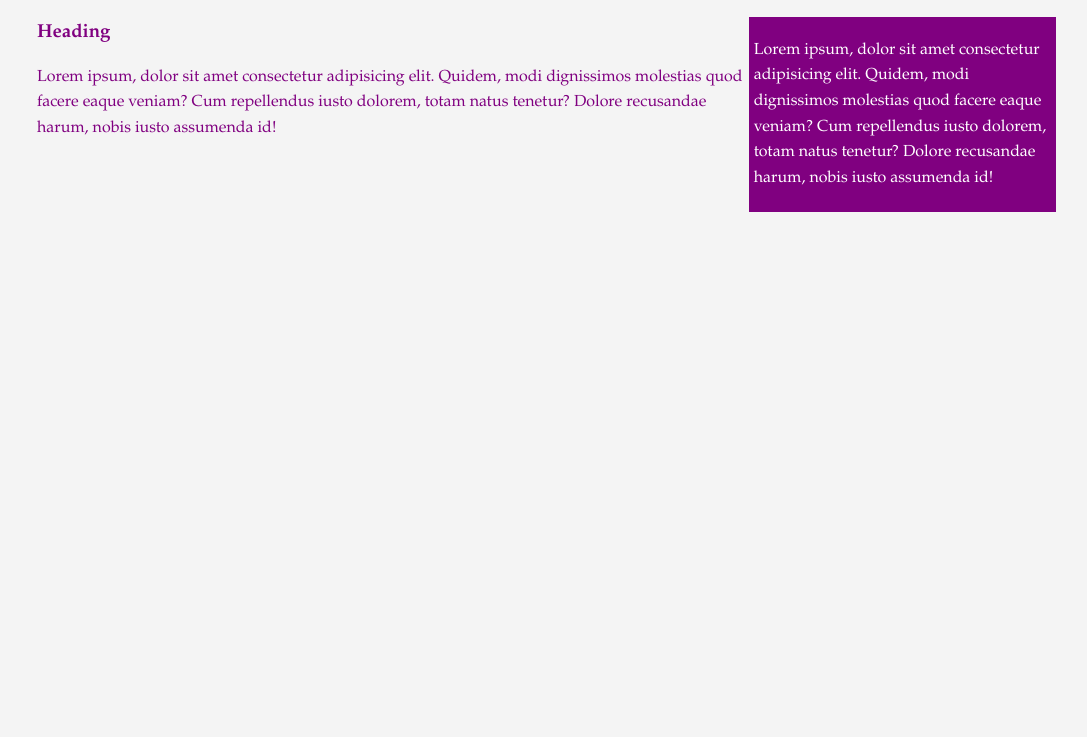
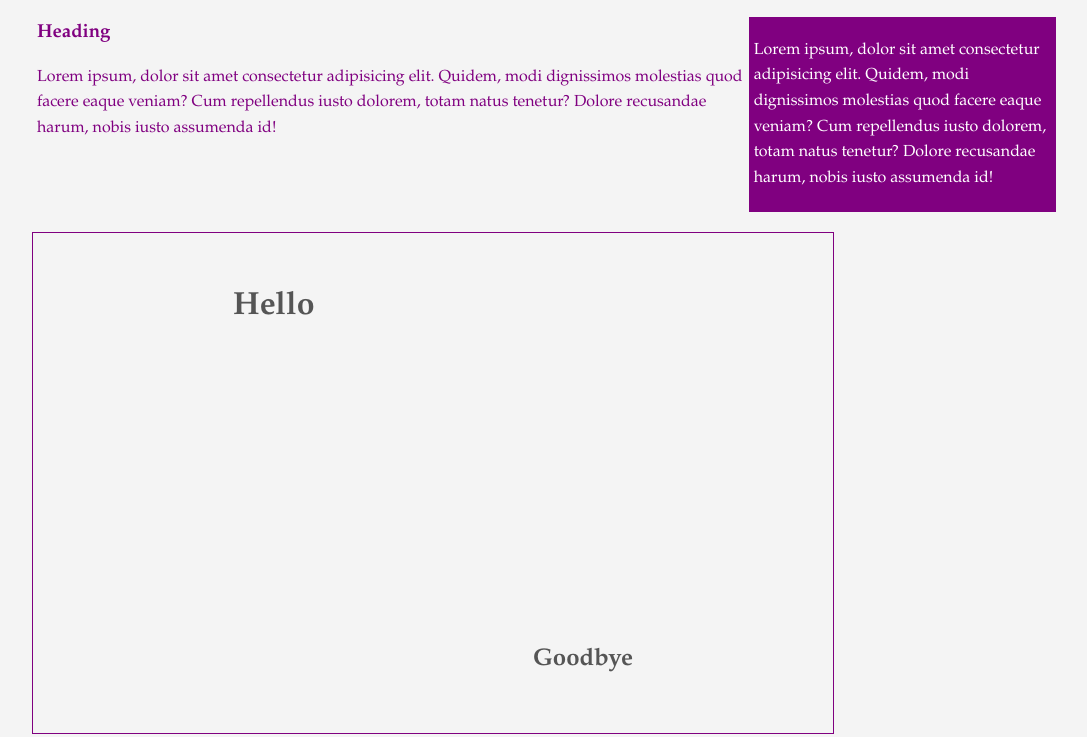
Before and after one commit to GaniyuSodiq/csscheatsheet, a plain HTML site: page index.html in a window 1280 px wide. Shown: the part 1221-1958 px from the top of the page, without its empty margins (96-1183 px from the left). Before the commit the page ends 1718 px from the top, so only its background shows below. Drawn offline with Linux system fonts and the light colour scheme.

Commit message:
css position

```diff
--- a/css/style.css
+++ b/css/style.css
@@ -149,3 +149,23 @@ a:active{
   box-sizing: border-box;
   margin-top: 20px;
 }
+
+.p-box{
+  width: 800px;
+  height: 500px;
+  border: 1px solid purple;
+  margin-top: 20px;
+  position: relative;
+}
+
+.p-box h1{
+  position: absolute;
+  top: 40px;
+  left: 200px;
+}
+
+.p-box h2{
+  position: absolute;
+  bottom: 40px;
+  right: 200px;
+}
--- a/index.html
+++ b/index.html
@@ -77,6 +77,13 @@
         <p>Lorem ipsum, dolor sit amet consectetur adipisicing elit. Quidem, modi dignissimos molestias quod facere eaque veniam? Cum repellendus iusto dolorem, totam natus tenetur? Dolore recusandae harum, nobis iusto assumenda id!</p>
   </div>
 
+  <div class="clr"></div>
+
+  <div class="p-box">
+    <h1>Hello</h1>
+    <h2>Goodbye</h2>
+  </div>
+
 </div> <!-- container ends -->
 
 
```
